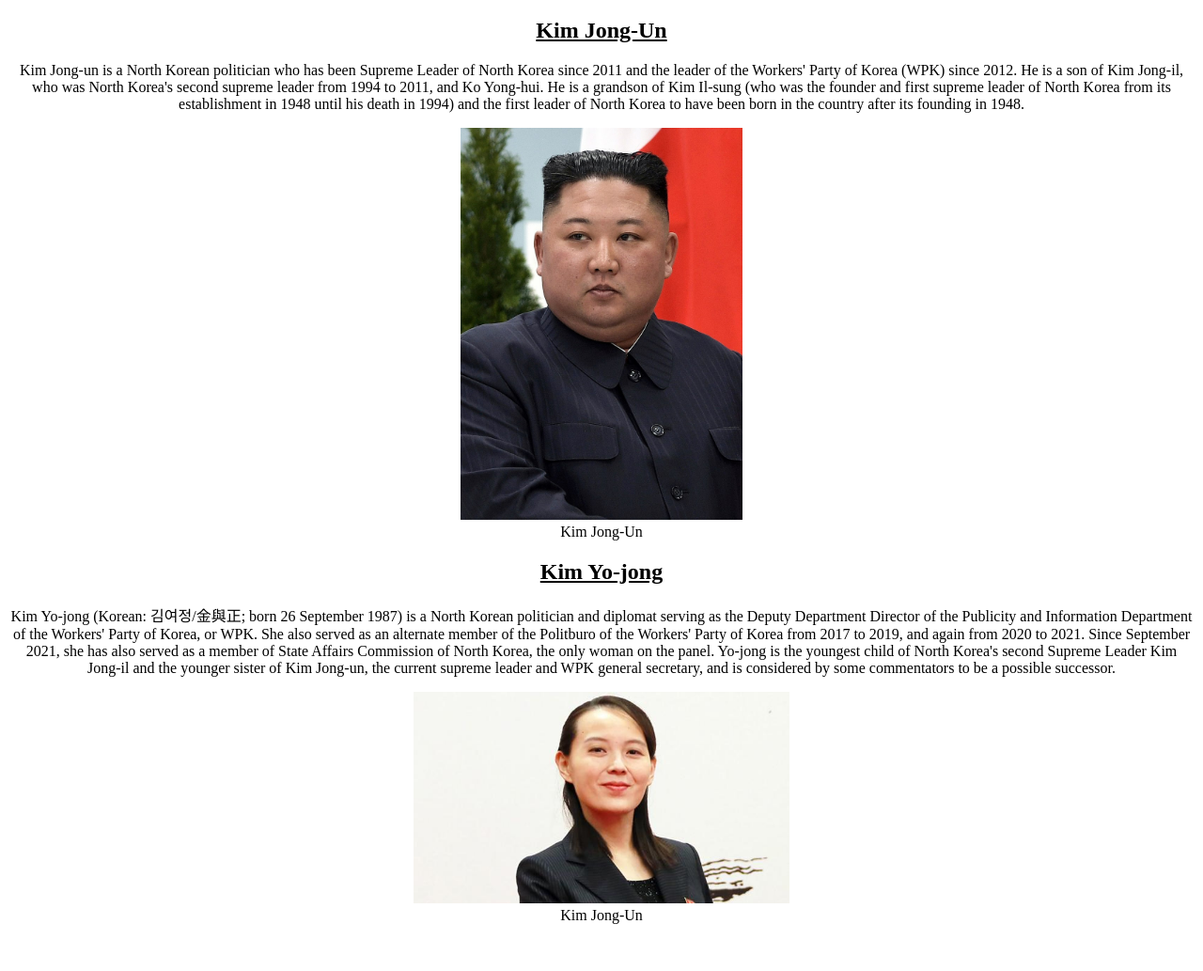
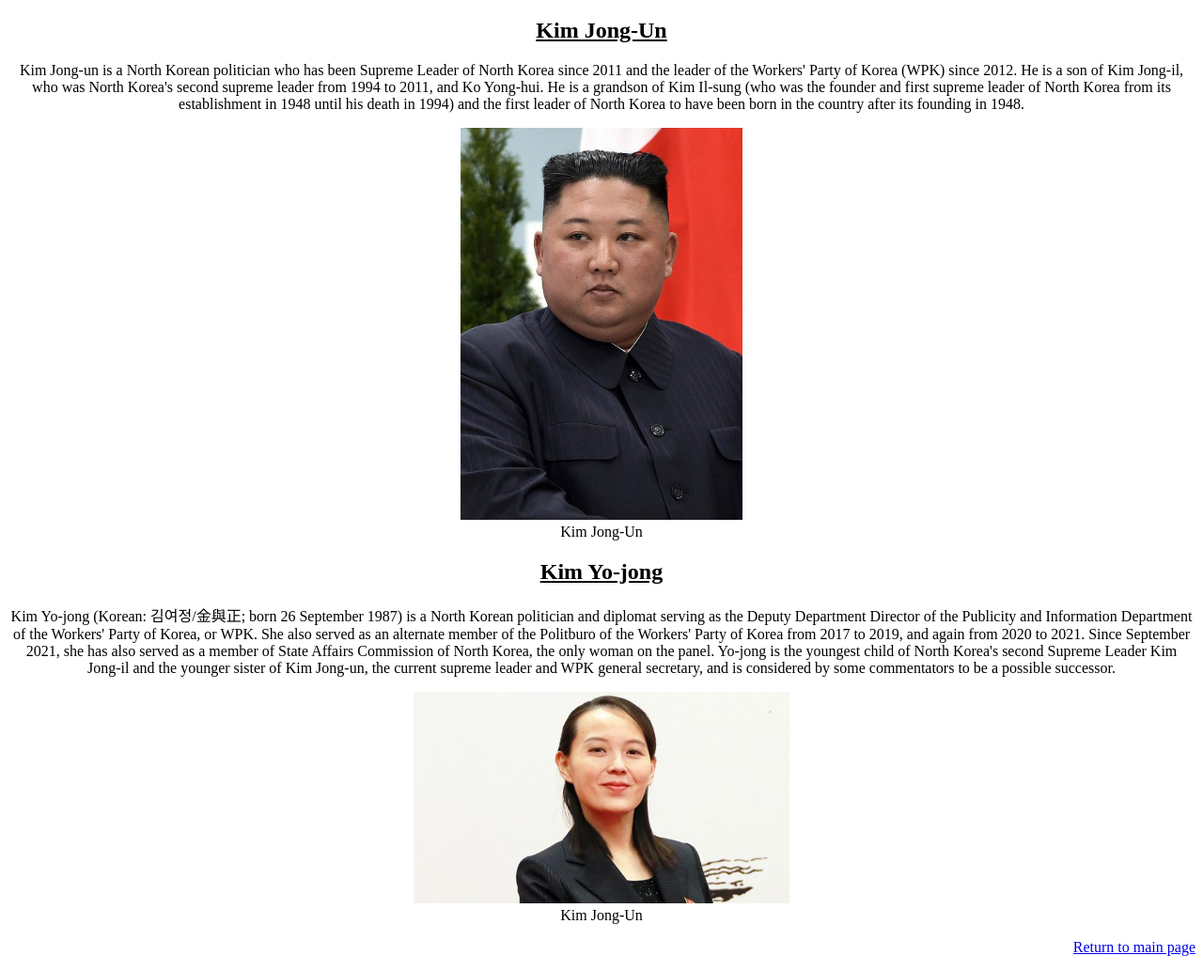
Before and after one commit to DiegoSeoane/cityProject, a plain HTML site: page notaPeople.html in a window 1280 px wide. Shown: the part 61-1094 px from the top of the page at 94% size. Before the commit the page ends 1060 px from the top, so only its background shows below. Drawn offline with Linux system fonts and the light colour scheme.

Commit message:
Update notaPeople.html

```diff
--- a/notaPeople.html
+++ b/notaPeople.html
@@ -55,7 +55,6 @@
   </main>
 </body>
 <footer>
-
-    </nav>
+    <p style="text-align:right;"><a href="index.html">Return to main page</a></p>
 </footer>
 </html>
```
